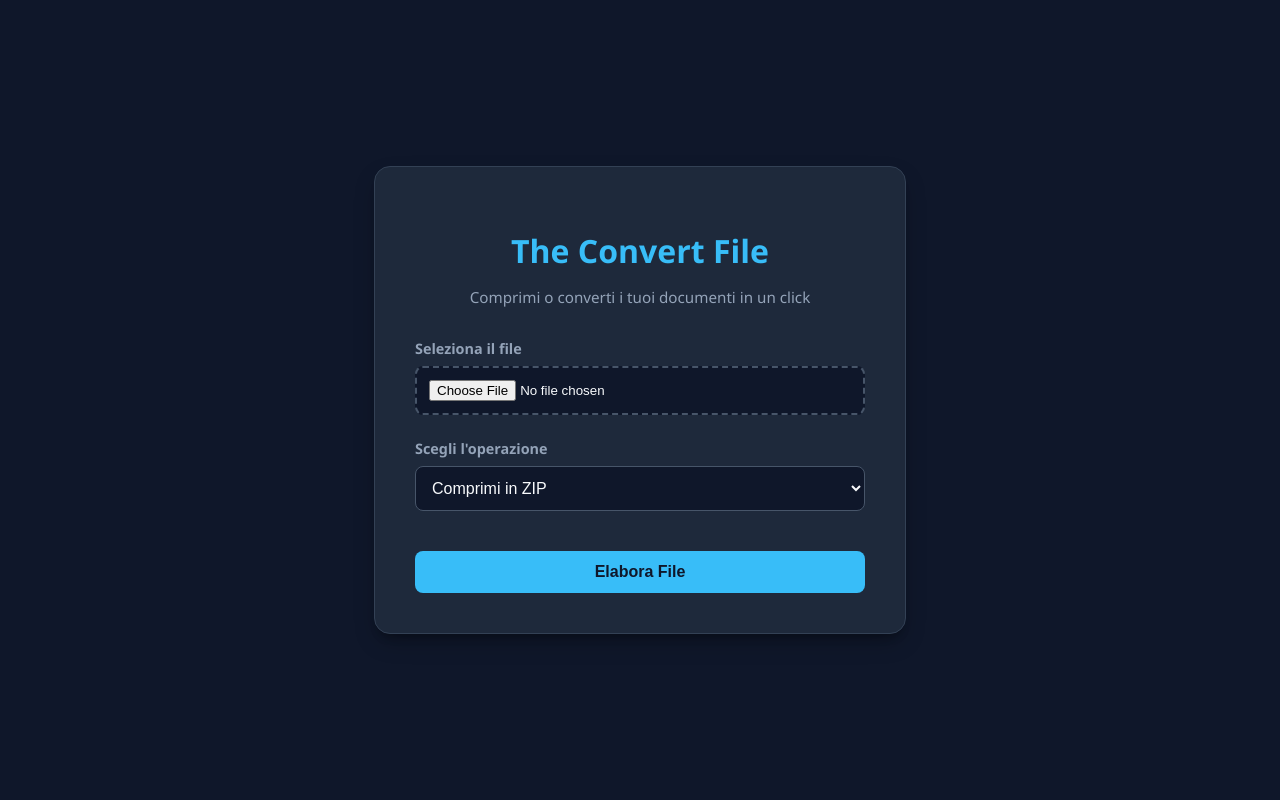
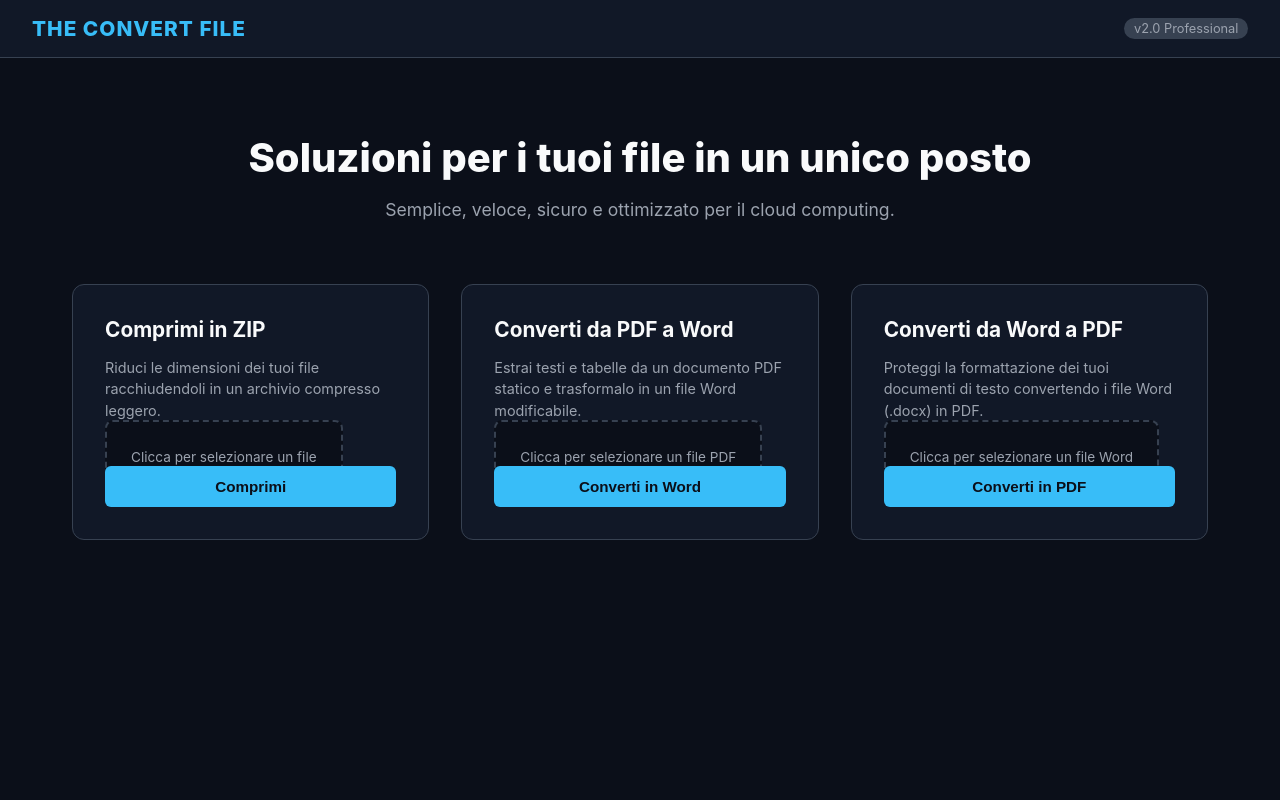
Before and after one commit to VoidHex01/The-Convert-File., a Flask app: page / in a window 1280 px wide. Run offline with Flask 3, Linux system fonts and the light colour scheme.

Commit message:
Update index.html

```diff
--- a/templates/index.html
+++ b/templates/index.html
@@ -3,191 +3,303 @@
 <head>
     <meta charset="UTF-8">
     <meta name="viewport" content="width=device-width, initial-scale=1.0">
-    <title>The Convert File</title>
+    <title>The Convert File - Strumenti di Conversione Professionali</title>
     <style>
         :root {
-            --bg-color: #0f172a;
-            --card-bg: #1e293b;
-            --accent-color: #38bdf8;
-            --text-color: #f8fafc;
-            --text-muted: #94a3b8;
+            --bg-primary: #0b0f19;
+            --bg-secondary: #111827;
+            --bg-card: #1f2937;
+            --accent: #38bdf8;
+            --accent-hover: #7dd3fc;
+            --text-main: #f9fafb;
+            --text-muted: #9ca3af;
+            --border: #374151;
         }
 
         body {
-            font-family: 'Segoe UI', Tahoma, Geneva, Verdana, sans-serif;
-            background-color: var(--bg-color);
-            color: var(--text-color);
+            font-family: 'Inter', system-ui, -apple-system, sans-serif;
+            background-color: var(--bg-primary);
+            color: var(--text-main);
             margin: 0;
             padding: 0;
+            min-height: 100vh;
             display: flex;
-            justify-content: center;
-            align-items: center;
-            min-height: 100vh;
+            flex-direction: column;
         }
 
-        .container {
-            background-color: var(--card-bg);
-            padding: 2.5rem;
-            border-radius: 16px;
-            box-shadow: 0 10px 25px -5px rgba(0, 0, 0, 0.3), 0 8px 10px -6px rgba(0, 0, 0, 0.3);
-            width: 100%;
-            max-width: 450px;
-            text-align: center;
-            border: 1px solid #334155;
+        /* NAVBAR SUPERIORE */
+        header {
+            background-color: var(--bg-secondary);
+            border-bottom: 1px solid var(--border);
+            padding: 1rem 2rem;
+            display: flex;
+            justify-content: space-between;
+            align-items: center;
         }
 
-        h1 {
-            font-size: 2rem;
-            margin-bottom: 0.5rem;
-            color: var(--accent-color);
+        header .logo {
+            font-size: 1.3rem;
+            font-weight: 800;
+            color: var(--accent);
+            text-transform: uppercase;
+            letter-spacing: 1px;
         }
 
-        p.subtitle {
+        header .version {
+            font-size: 0.8rem;
+            background: var(--border);
+            padding: 0.2rem 0.6rem;
+            border-radius: 20px;
             color: var(--text-muted);
-            font-size: 0.95rem;
-            margin-bottom: 2rem;
         }
 
-        .form-group {
-            margin-bottom: 1.5rem;
-            text-align: left;
+        /* AREA PRINCIPALE */
+        main {
+            flex: 1;
+            max-width: 1200px;
+            width: 100%;
+            margin: 0 auto;
+            padding: 3rem 2rem;
+            box-sizing: border-box;
         }
 
-        label {
-            display: block;
-            margin-bottom: 0.5rem;
-            color: var(--text-muted);
-            font-size: 0.9rem;
-            font-weight: 600;
+        .hero-section {
+            text-align: center;
+            margin-bottom: 4rem;
         }
 
-        input[type="file"] {
-            width: 100%;
-            padding: 0.75rem;
-            background: #0f172a;
-            border: 2px dashed #475569;
-            border-radius: 8px;
-            color: var(--text-color);
-            box-sizing: border-box;
-            cursor: pointer;
-            transition: border-color 0.2s;
-        }
-
-        input[type="file"]:hover {
-            border-color: var(--accent-color);
-        }
-
-        select {
-            width: 100%;
-            padding: 0.75rem;
-            background: #0f172a;
-            border: 1px solid #475569;
-            border-radius: 8px;
-            color: var(--text-color);
-            font-size: 1rem;
-            outline: none;
-            cursor: pointer;
-        }
-
-        button {
-            width: 100%;
-            padding: 0.75rem;
-            background-color: var(--accent-color);
-            color: #0f172a;
-            border: none;
-            border-radius: 8px;
-            font-size: 1rem;
-            font-weight: bold;
-            cursor: pointer;
-            transition: transform 0.1s, background-color 0.2s;
-            margin-top: 1rem;
-        }
-
-        button:hover {
-            background-color: #7dd3fc;
-            transform: translateY(-1px);
-        }
-
-        button:active {
-            transform: translateY(1px);
-        }
-
-        /* Barra di Caricamento */
-        .progress-container {
-            display: none;
-            margin-top: 1.5rem;
-        }
-
-        .progress-text {
-            font-size: 0.85rem;
-            color: var(--accent-color);
+        .hero-section h1 {
+            font-size: 2.5rem;
+            font-weight: 800;
             margin-bottom: 0.5rem;
         }
 
-        .progress-bar {
-            width: 100%;
-            height: 6px;
-            background-color: #475569;
-            border-radius: 3px;
-            overflow: hidden;
-            position: relative;
+        .hero-section p {
+            color: var(--text-muted);
+            font-size: 1.1rem;
         }
 
-        .progress-fill {
-            width: 30%;
-            height: 100%;
-            background-color: var(--accent-color);
-            border-radius: 3px;
-            position: absolute;
-            animation: loading 1.5s infinite ease-in-out;
+        /* GRIGLIA DEGLI STRUMENTI */
+        .tools-grid {
+            display: grid;
+            grid-template-columns: repeat(auto-fit, minmax(300px, 1fr));
+            gap: 2rem;
         }
 
-        @keyframes loading {
-            0% { left: -30%; }
-            50% { left: 100%; }
-            100% { left: 100%; }
+        .tool-card {
+            background-color: var(--bg-secondary);
+            border: 1px solid var(--border);
+            border-radius: 12px;
+            padding: 2rem;
+            transition: transform 0.2s, border-color 0.2s, box-shadow 0.2s;
+            display: flex;
+            flex-direction: column;
+            justify-content: space-between;
+        }
+
+        .tool-card:hover {
+            transform: translateY(-4px);
+            border-color: var(--accent);
+            box-shadow: 0 10px 20px -10px rgba(56, 189, 248, 0.2);
+        }
+
+        .tool-info h3 {
+            font-size: 1.3rem;
+            margin-top: 0;
+            margin-bottom: 0.5rem;
+        }
+
+        .tool-info p {
+            color: var(--text-muted);
+            font-size: 0.9rem;
+            line-height: 1.5;
+            margin-bottom: 1.5rem;
+        }
+
+        /* FORM DI CARICAMENTO STILE DRAG & DROP */
+        .drop-zone {
+            border: 2px dashed var(--border);
+            border-radius: 8px;
+            padding: 1.5rem;
+            text-align: center;
+            background-color: var(--bg-primary);
+            cursor: pointer;
+            transition: border-color 0.2s;
+            margin-bottom: 1rem;
+        }
+
+        .drop-zone:hover {
+            border-color: var(--accent);
+        }
+
+        .drop-zone input[type="file"] {
+            display: none;
+        }
+
+        .drop-zone-text {
+            font-size: 0.85rem;
+            color: var(--text-muted);
+        }
+
+        .file-selected-name {
+            font-size: 0.85rem;
+            color: var(--accent);
+            font-weight: bold;
+            margin-top: 0.5rem;
+            display: none;
+            word-break: break-all;
+        }
+
+        .btn-action {
+            width: 100%;
+            padding: 0.75rem;
+            background-color: var(--accent);
+            color: var(--bg-primary);
+            border: none;
+            border-radius: 6px;
+            font-weight: bold;
+            font-size: 0.95rem;
+            cursor: pointer;
+            transition: background-color 0.2s;
+        }
+
+        .btn-action:hover {
+            background-color: var(--accent-hover);
+        }
+
+        /* STATO DI CARICAMENTO */
+        .loader-container {
+            display: none;
+            text-align: center;
+            padding: 1rem 0;
+        }
+
+        .spinner {
+            width: 24px;
+            height: 24px;
+            border: 3px solid var(--border);
+            border-top: 3px solid var(--accent);
+            border-radius: 50%;
+            animation: spin 1s linear infinite;
+            margin: 0 auto 0.5rem auto;
+        }
+
+        @keyframes spin {
+            0% { transform: rotate(0deg); }
+            100% { transform: rotate(360deg); }
+        }
+
+        .loader-text {
+            font-size: 0.85rem;
+            color: var(--accent);
         }
     </style>
 </head>
 <body>
 
-<div class="container">
-    <h1>The Convert File</h1>
-    <p class="subtitle">Comprimi o converti i tuoi documenti in un click</p>
+    <header>
+        <div class="logo">The Convert File</div>
+        <div class="version">v2.0 Professional</div>
+    </header>
 
-    <form action="/upload" method="POST" enctype="multipart/form-data" id="uploadForm">
-        <div class="form-group">
-            <label for="file">Seleziona il file</label>
-            <input type="file" name="file" id="file" required>
+    <main>
+        <div class="hero-section">
+            <h1>Soluzioni per i tuoi file in un unico posto</h1>
+            <p>Semplice, veloce, sicuro e ottimizzato per il cloud computing.</p>
         </div>
 
-        <div class="form-group">
-            <label for="azione">Scegli l'operazione</label>
-            <select name="azione" id="azione">
-                <option value="comprimere">Comprimi in ZIP</option>
-                <option value="PDF a Word">Converti da PDF a Word</option>
-                <option value="Word a PDF">Converti da Word a PDF</option>
-            </select>
+        <div class="tools-grid">
+
+            <div class="tool-card">
+                <div class="tool-info">
+                    <h3>Comprimi in ZIP</h3>
+                    <p>Riduci le dimensioni dei tuoi file racchiudendoli in un archivio compresso leggero.</p>
+                </div>
+                <form action="/upload" method="POST" enctype="multipart/form-data" class="uploadForm">
+                    <input type="hidden" name="azione" value="comprimere">
+                    <label class="drop-zone">
+                        <span class="drop-zone-text">Clicca per selezionare un file</span>
+                        <input type="file" name="file" class="fileInput" required>
+                        <div class="file-selected-name"></div>
+                    </label>
+                    <button type="submit" class="btn-action">Comprimi</button>
+                    <div class="loader-container">
+                        <div class="spinner"></div>
+                        <div class="loader-text">Compressione in corso...</div>
+                    </div>
+                </form>
+            </div>
+
+            <div class="tool-card">
+                <div class="tool-info">
+                    <h3>Converti da PDF a Word</h3>
+                    <p>Estrai testi e tabelle da un documento PDF statico e trasformalo in un file Word modificabile.</p>
+                </div>
+                <form action="/upload" method="POST" enctype="multipart/form-data" class="uploadForm">
+                    <input type="hidden" name="azione" value="PDF a Word">
+                    <label class="drop-zone">
+                        <span class="drop-zone-text">Clicca per selezionare un file PDF</span>
+                        <input type="file" name="file" class="fileInput" accept=".pdf" required>
+                        <div class="file-selected-name"></div>
+                    </label>
+                    <button type="submit" class="btn-action">Converti in Word</button>
+                    <div class="loader-container">
+                        <div class="spinner"></div>
+                        <div class="loader-text">Conversione in corso...</div>
+                    </div>
+                </form>
+            </div>
+
+            <div class="tool-card">
+                <div class="tool-info">
+                    <h3>Converti da Word a PDF</h3>
+                    <p>Proteggi la formattazione dei tuoi documenti di testo convertendo i file Word (.docx) in PDF.</p>
+                </div>
+                <form action="/upload" method="POST" enctype="multipart/form-data" class="uploadForm">
+                    <input type="hidden" name="azione" value="Word a PDF">
+                    <label class="drop-zone">
+                        <span class="drop-zone-text">Clicca per selezionare un file Word</span>
+                        <input type="file" name="file" class="fileInput" accept=".docx" required>
+                        <div class="file-selected-name"></div>
+                    </label>
+                    <button type="submit" class="btn-action">Converti in PDF</button>
+                    <div class="loader-container">
+                        <div class="spinner"></div>
+                        <div class="loader-text">Generazione PDF in corso...</div>
+                    </div>
+                </form>
+            </div>
+
         </div>
+    </main>
 
-        <button type="submit" id="submitBtn">Elabora File</button>
-    </form>
+    <script>
+        // Gestione del nome del file quando viene selezionato
+        document.querySelectorAll('.fileInput').forEach(input => {
+            input.addEventListener('change', function() {
+                const textSpan = this.parentElement.querySelector('.drop-zone-text');
+                const nameDiv = this.parentElement.querySelector('.file-selected-name');
 
-    <div class="progress-container" id="progressContainer">
-        <div class="progress-text">Elaborazione sul server in corso...</div>
-        <div class="progress-bar">
-            <div class="progress-fill"></div>
-        </div>
-    </div>
-</div>
+                if (this.files && this.files[0]) {
+                    textSpan.style.display = 'none';
+                    nameDiv.innerText = "📄 " + this.files[0].name;
+                    nameDiv.style.display = 'block';
+                }
+            });
+        });
 
-<script>
-    document.getElementById('uploadForm').addEventListener('submit', function() {
-        // Nasconde il pulsante e mostra l'animazione di caricamento
-        document.getElementById('submitBtn').style.display = 'none';
-        document.getElementById('progressContainer').style.display = 'block';
-    });
-</script>
+        // Gestione delle animazioni di caricamento al submit di ogni singolo form
+        document.querySelectorAll('.uploadForm').forEach(form => {
+            form.addEventListener('submit', function() {
+                const btn = this.querySelector('.btn-action');
+                const loader = this.querySelector('.loader-container');
+                const dropZone = this.querySelector('.drop-zone');
 
+                btn.style.display = 'none';
+                dropZone.style.display = 'none';
+                loader.style.display = 'block';
+            });
+        });
+    </script>
 </body>
 </html>
```
